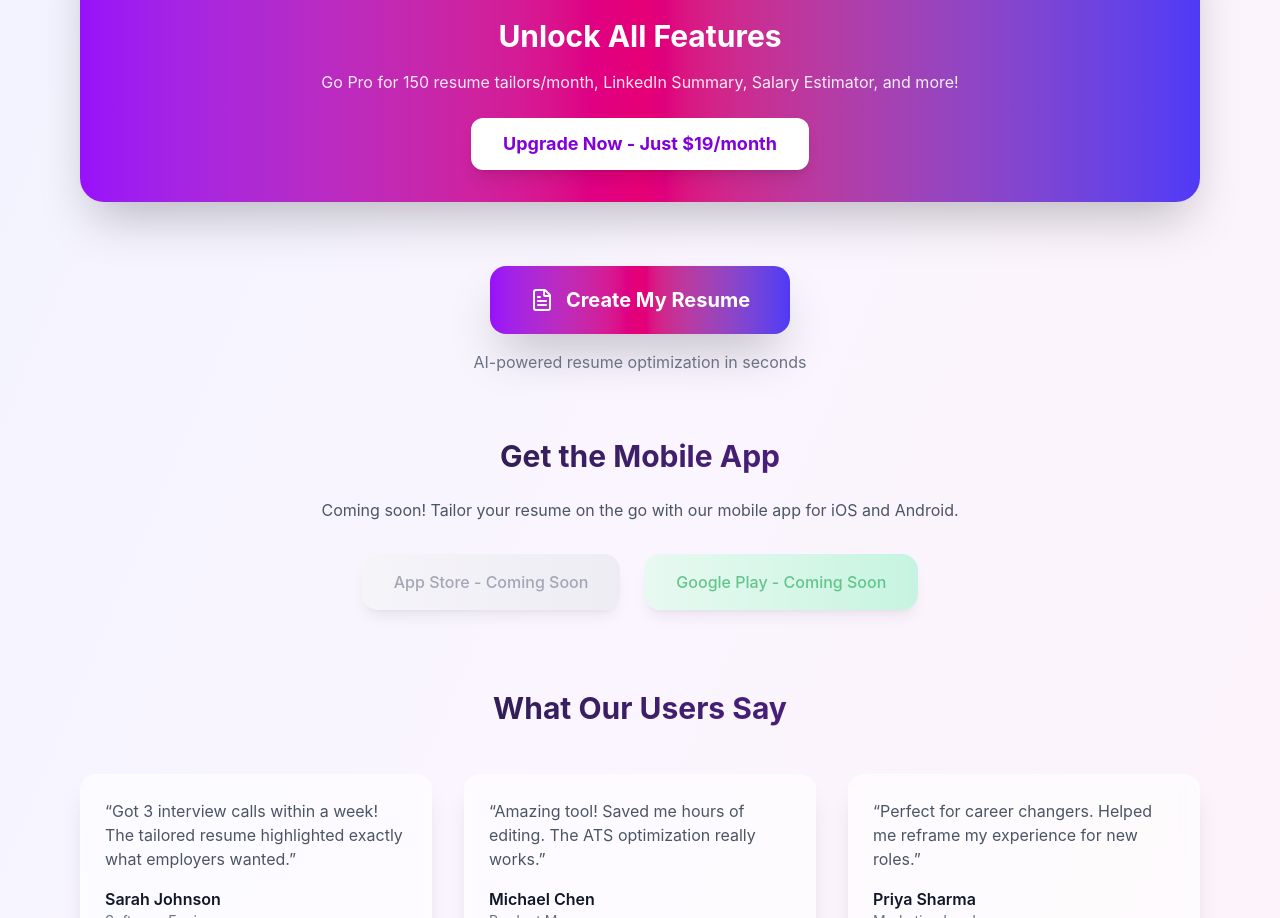
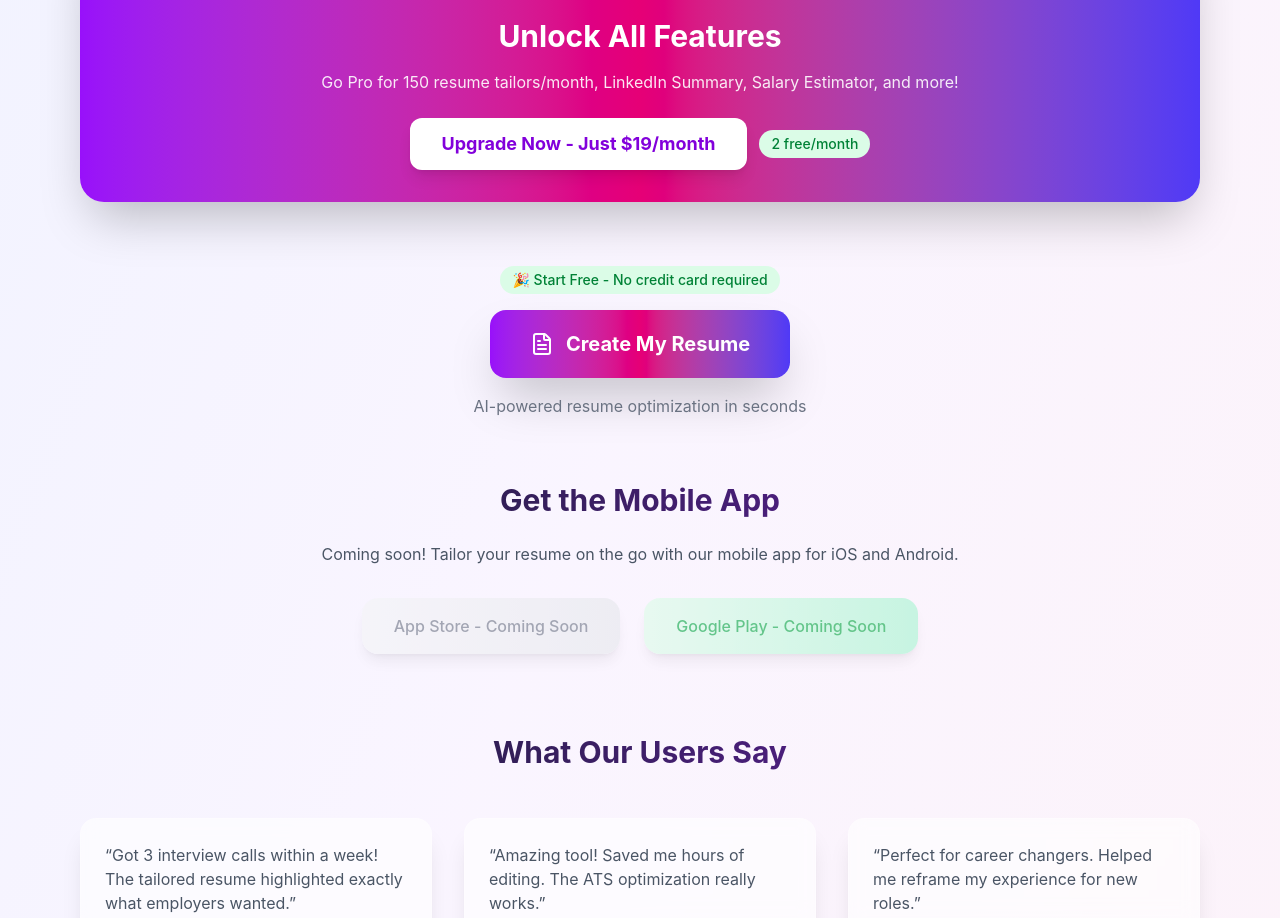
Before and after one commit to gautammeena2327-hash/ai-resume-tailor, a Next.js app: page / in a window 1280 px wide. Shown: the part 1162-2080 px from the top of the page. Built offline with nearby package versions, Linux system fonts and the light colour scheme.

Commit message:
Add free badge to upgrade section

```diff
--- a/src/app/page.tsx
+++ b/src/app/page.tsx
@@ -235,14 +235,24 @@ export default function Home() {
             <p className="text-white/90 mb-6 max-w-2xl mx-auto">
               Go Pro for 150 resume tailors/month, LinkedIn Summary, Salary Estimator, and more!
             </p>
-            <Link href="/pricing" className="inline-block px-8 py-3 bg-white text-purple-700 rounded-xl font-bold text-lg hover:bg-gray-100 shadow-lg hover:scale-105 transition-all">
-              Upgrade Now - Just $19/month
-            </Link>
+            <div className="flex items-center justify-center gap-3 flex-wrap">
+              <Link href="/pricing" className="inline-block px-8 py-3 bg-white text-purple-700 rounded-xl font-bold text-lg hover:bg-gray-100 shadow-lg hover:scale-105 transition-all">
+                Upgrade Now - Just $19/month
+              </Link>
+              <span className="px-3 py-1 bg-green-100 dark:bg-green-900/30 text-green-700 dark:text-green-300 rounded-full text-sm font-medium">
+                2 free/month
+              </span>
+            </div>
           </div>
         </section>
 
         {!showResumeTool && (
           <div className="text-center mt-12">
+            <div className="flex items-center justify-center gap-3 mb-4">
+              <span className="px-3 py-1 bg-green-100 dark:bg-green-900/30 text-green-700 dark:text-green-300 rounded-full text-sm font-medium">
+                🎉 Start Free - No credit card required
+              </span>
+            </div>
             <button
               onClick={openResumeTool}
               className="px-10 py-5 bg-gradient-to-r from-purple-600 via-pink-600 to-indigo-600 text-white rounded-2xl font-bold text-xl hover:from-purple-700 hover:via-pink-700 hover:to-indigo-700 shadow-2xl hover:shadow-3xl hover:scale-105 transition-all duration-300 flex items-center justify-center mx-auto group"
```
